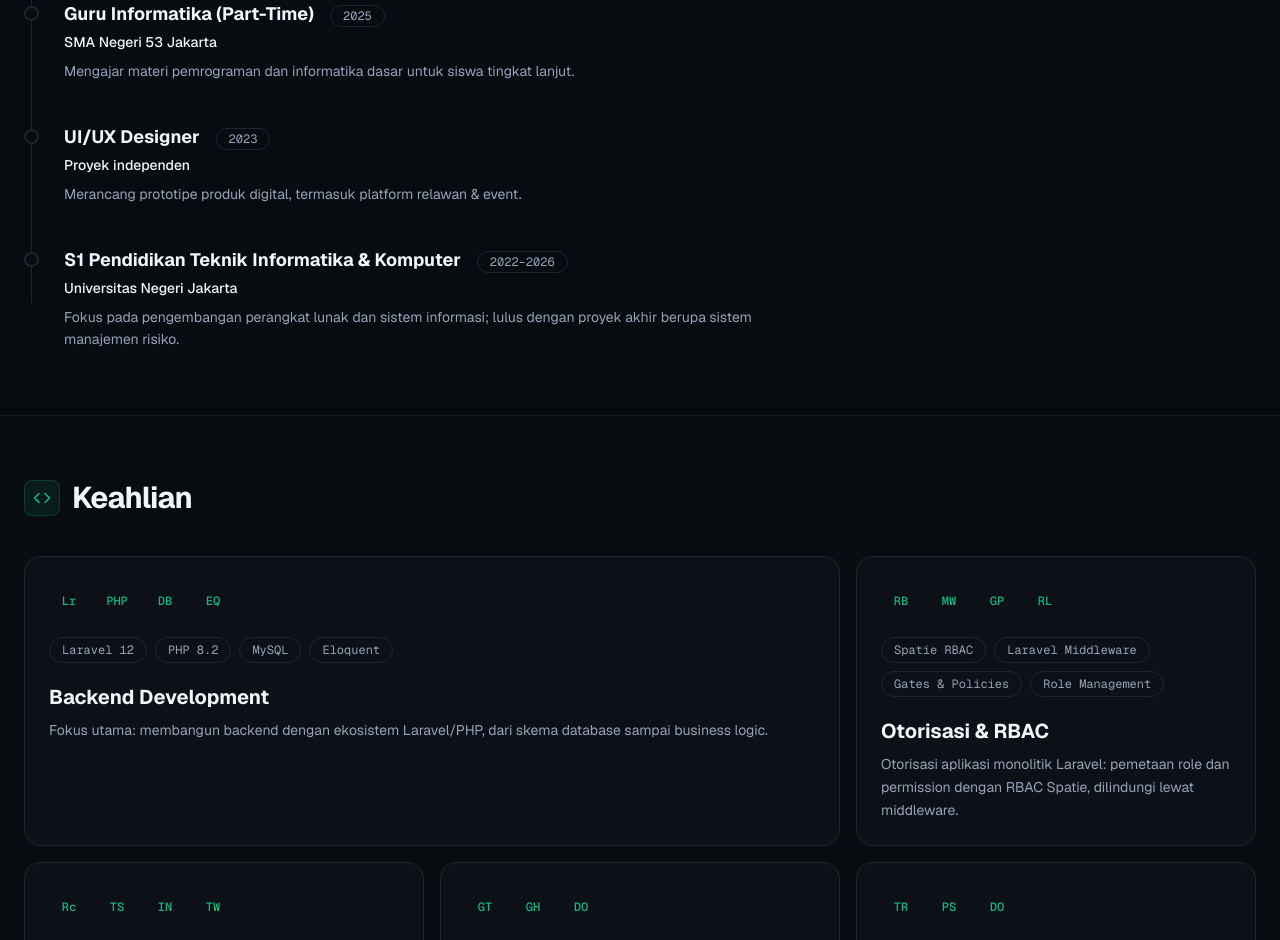
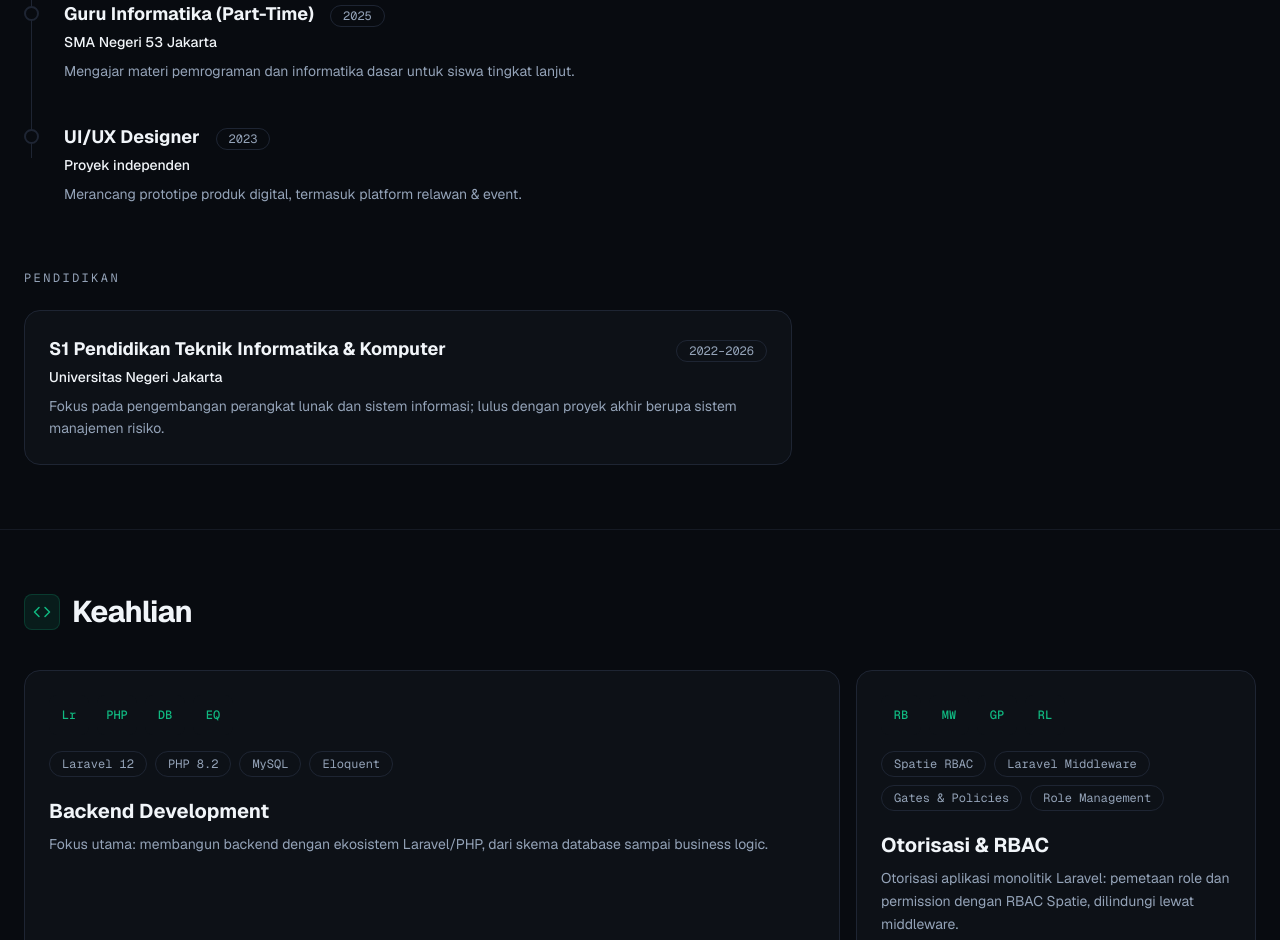
Before and after one commit to genta3131/portofolio-v1, a Next.js app: page / in a window 1280 px wide. Shown: the part 1860-2800 px from the top of the page. Built offline with nearby package versions, Linux system fonts and the light colour scheme.

Commit message:
fix audit: theme-color + color-scheme dark, scroll-margin-top, reveal reduced-motion, progress bar scaleX; pisah Pengalaman/Pendidikan

```diff
--- a/app/globals.css
+++ b/app/globals.css
@@ -60,6 +60,7 @@
 html {
   font-family: var(--font-geist-sans), system-ui, sans-serif;
   scroll-behavior: smooth;
+  color-scheme: dark; /* dark theme → scrollbar & form control native ikut gelap */
 }
 
 body {
@@ -74,9 +75,21 @@ body {
   transition: opacity 0.4s cubic-bezier(0.4, 0, 0.2, 1),
     transform 0.4s cubic-bezier(0.4, 0, 0.2, 1);
 }
+@media (prefers-reduced-motion: reduce) {
+  .reveal {
+    opacity: 1;
+    transform: none;
+    transition: none;
+  }
+}
 .reveal.revealed {
   opacity: 1;
   transform: translateY(0);
+}
+
+/* Anchor scroll tak tertutup header fixed (desktop) */
+section[id] {
+  scroll-margin-top: 96px;
 }
 
 @keyframes marquee {
--- a/app/layout.tsx
+++ b/app/layout.tsx
@@ -1,4 +1,4 @@
-import type { Metadata } from "next";
+import type { Metadata, Viewport } from "next";
 import { Geist, Geist_Mono } from "next/font/google";
 import "./globals.css";
 
@@ -37,6 +37,10 @@ export const metadata: Metadata = {
   keywords: ["Genta Abdi Fathir", "Backend Developer", "Laravel", "PHP", "SimRisk", "portfolio"],
 };
 
+export const viewport: Viewport = {
+  themeColor: "#080b10",
+};
+
 export default function RootLayout({ children }: LayoutProps<"/">) {
   return (
     <html
--- a/components/experience.tsx
+++ b/components/experience.tsx
@@ -23,17 +23,20 @@ const experience = [
       "Merancang prototipe produk digital, termasuk platform relawan & event.",
     current: false,
   },
+];
+
+const education = [
   {
-    role: "S1 Pendidikan Teknik Informatika & Komputer",
+    degree: "S1 Pendidikan Teknik Informatika & Komputer",
     org: "Universitas Negeri Jakarta",
     period: "2022–2026",
     detail:
       "Fokus pada pengembangan perangkat lunak dan sistem informasi; lulus dengan proyek akhir berupa sistem manajemen risiko.",
-    current: false,
   },
 ];
 
-/** Pengalaman: timeline vertikal seperti v1. */
+/** Pengalaman & Pendidikan: dua blok terpisah (mengikuti pola v1).
+ *  Kerja = timeline pencapaian; pendidikan = panel ringkas berbeda bentuk. */
 export function Experience() {
   return (
     <section
@@ -49,7 +52,7 @@ export function Experience() {
             </svg>
           </span>
           <h2 className="text-2xl font-bold tracking-tight text-foreground sm:text-3xl">
-            Pengalaman &amp; Pendidikan
+            Pengalaman Kerja
           </h2>
         </div>
 
@@ -88,6 +91,34 @@ export function Experience() {
             </div>
           ))}
         </div>
+
+        {/* Pendidikan — panel terpisah, bentuk berbeda dari timeline kerja */}
+        <p className="mt-16 font-mono text-xs uppercase tracking-[0.2em] text-muted-foreground">
+          Pendidikan
+        </p>
+        <div className="mt-6 max-w-3xl space-y-4">
+          {education.map((e) => (
+            <div
+              key={`${e.org}-${e.period}`}
+              className="rounded-card border border-border bg-card p-6"
+            >
+              <div className="flex flex-wrap items-baseline justify-between gap-x-4 gap-y-1">
+                <h3 className="text-lg font-bold text-foreground">
+                  {e.degree}
+                </h3>
+                <span className="rounded-pill border border-border px-3 py-0.5 font-mono text-xs text-muted-foreground">
+                  {e.period}
+                </span>
+              </div>
+              <p className="mt-1 text-sm font-medium text-foreground">
+                {e.org}
+              </p>
+              <p className="mt-2 text-sm leading-relaxed text-muted-foreground">
+                {e.detail}
+              </p>
+            </div>
+          ))}
+        </div>
       </div>
     </section>
   );
--- a/components/motion.tsx
+++ b/components/motion.tsx
@@ -53,8 +53,8 @@ export function ProgressBar() {
   return (
     <div className="fixed inset-x-0 top-0 z-50 h-[3px]">
       <div
-        className="h-full bg-accent-emerald"
-        style={{ width: `${Math.round(progress * 100)}%` }}
+        className="h-full w-full bg-accent-emerald"
+        style={{ transform: `scaleX(${progress})`, transformOrigin: "left" }}
       />
     </div>
   );
```
